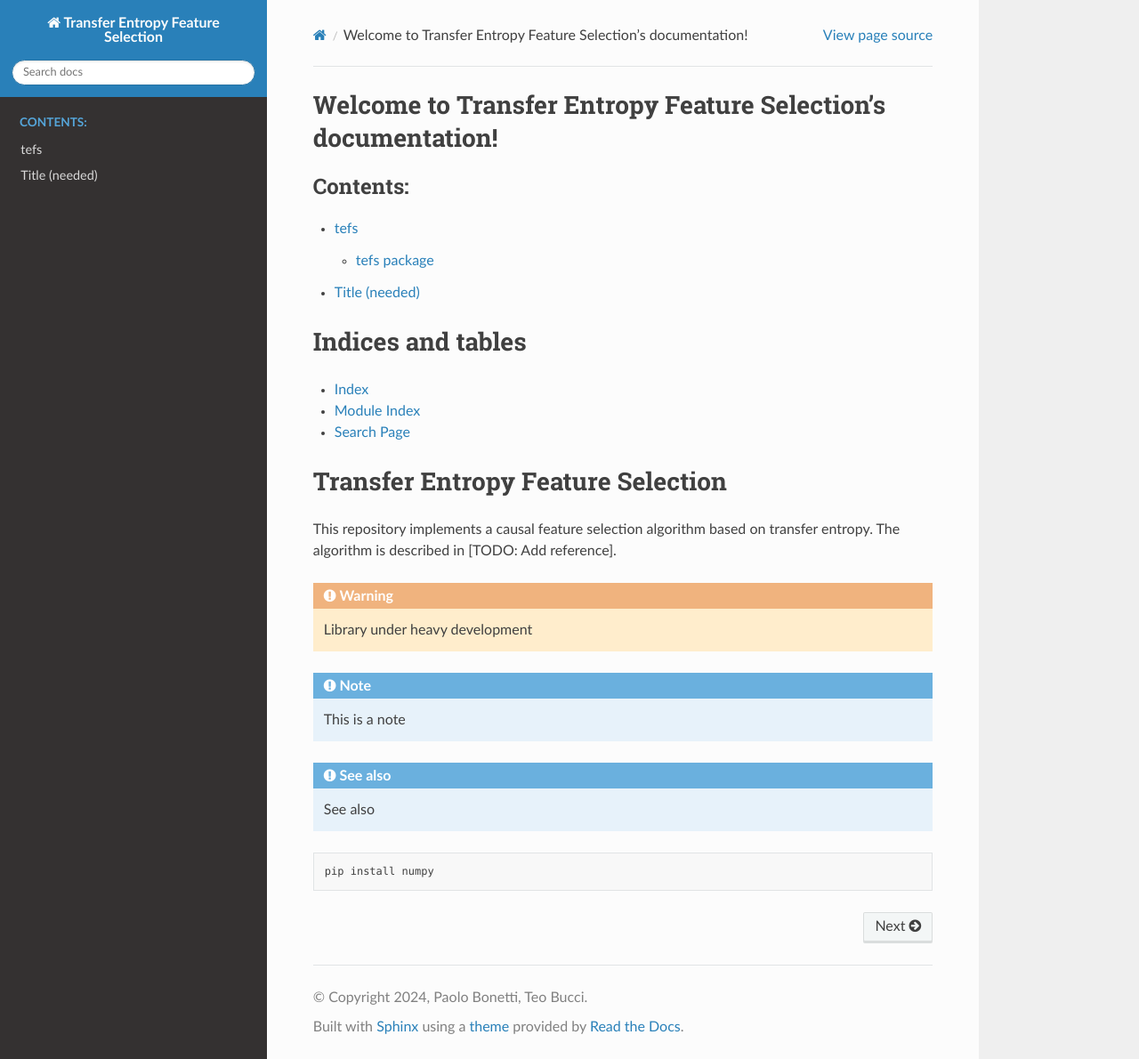
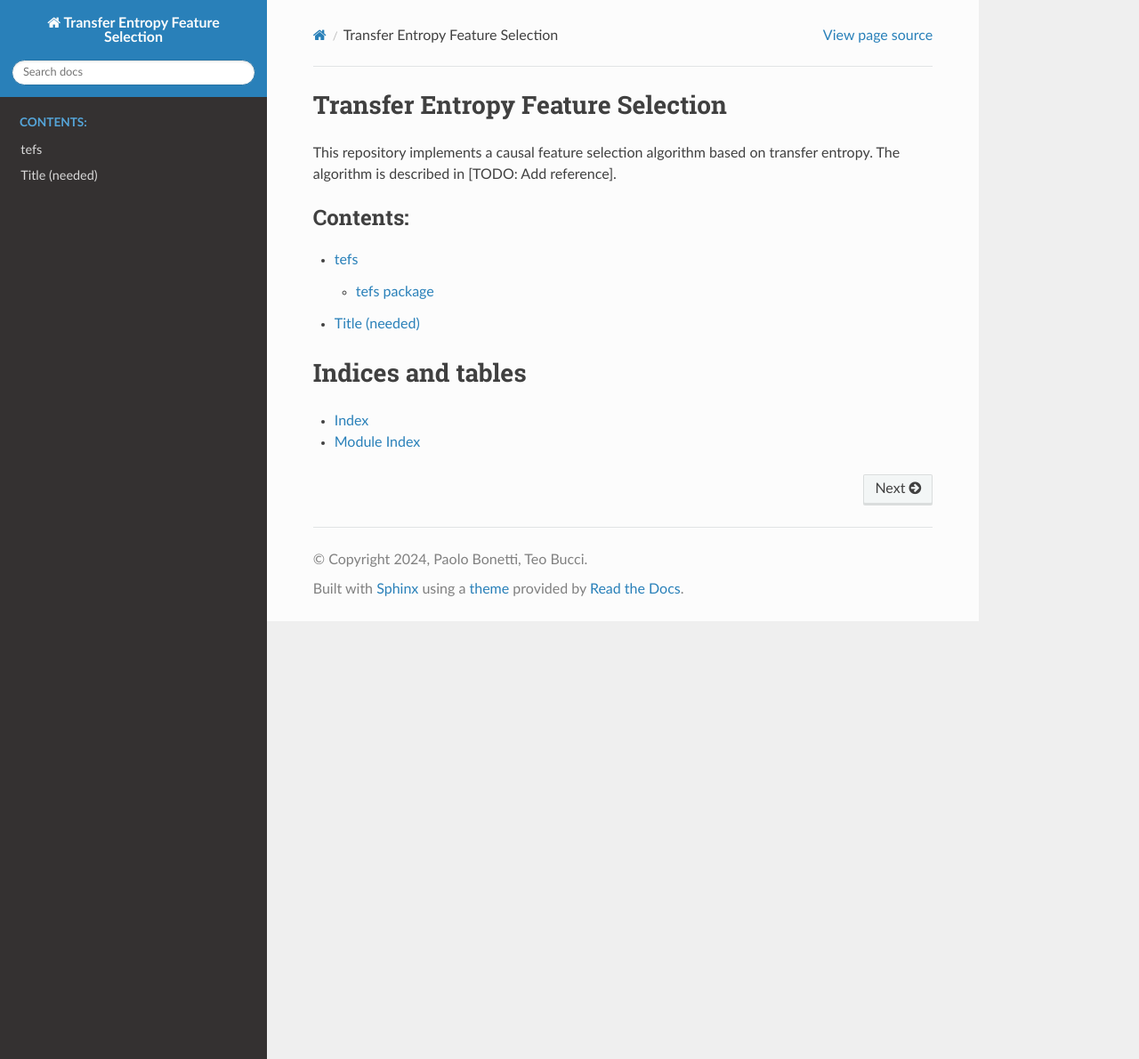
Before and after one commit to teobucci/tefs, a Sphinx documentation site: the page built from docs/source/index.md, in a window 1280 px wide and 1190 px high. Shown: the whole window at 89% size. Built offline with Sphinx 7.4.7 and the Read the Docs theme 2.0.0, drawn with Linux system fonts in a browser that asks for light colours.

Commit message:
Update docs index

````diff
--- a/docs/source/index.md
+++ b/docs/source/index.md
@@ -3,7 +3,9 @@
 % You can adapt this file completely to your liking, but it should at least
 % contain the root `toctree` directive.
 
-# Welcome to Transfer Entropy Feature Selection's documentation!
+```{include} ../../README.md
+:relative-images:
+```
 
 ```{toctree}
 :caption: 'Contents:'
@@ -17,24 +19,3 @@ notebooks/usage
 
 - {ref}`genindex`
 - {ref}`modindex`
-- {ref}`search`
-
-```{include} ../../README.md
-:relative-images:
-```
-
-```{warning}
-Library under heavy development
-```
-
-```{note}
-This is a note
-```
-
-```{seealso}
-See also
-```
-
-```python
-pip install numpy
-```
````
